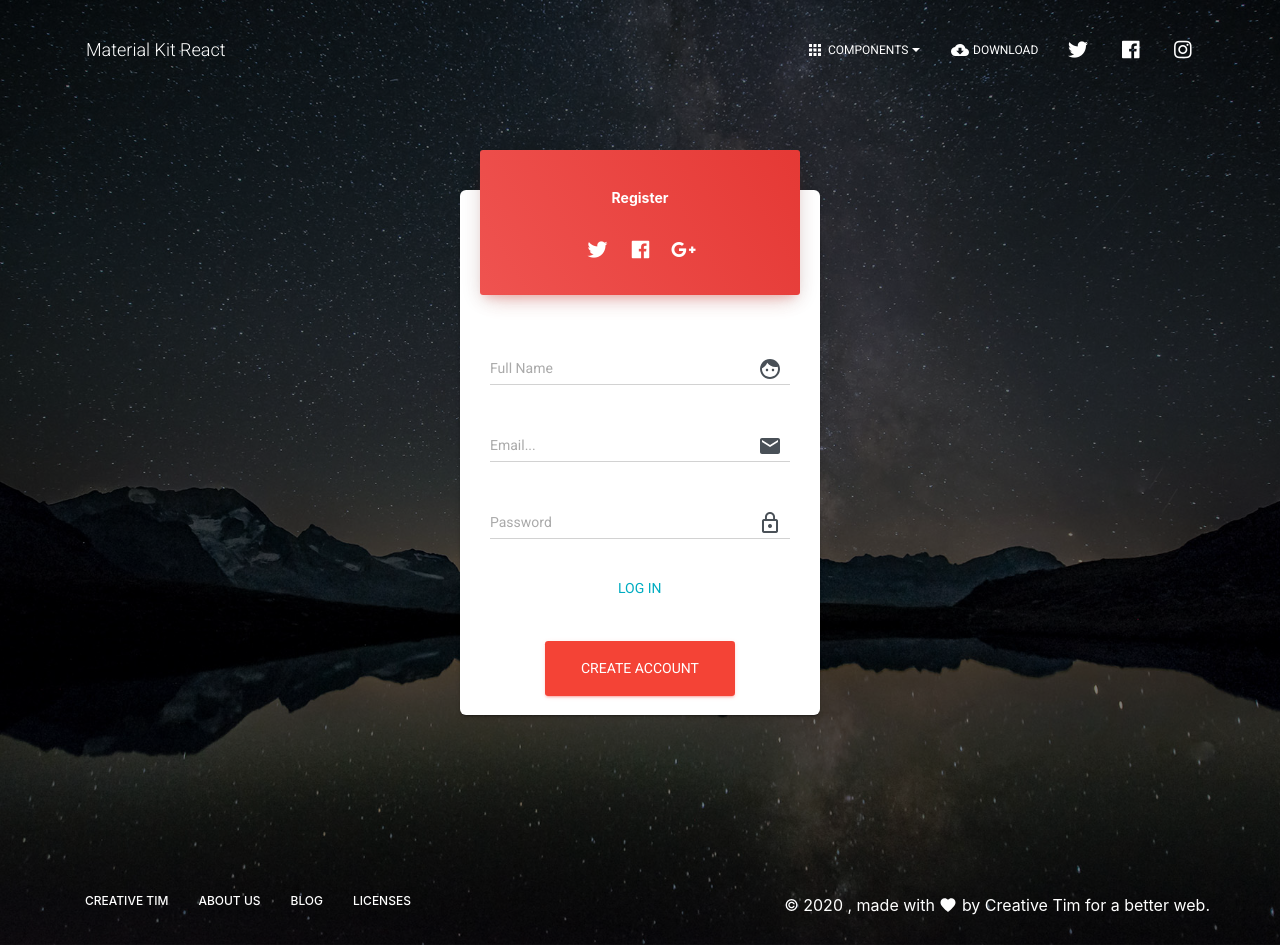
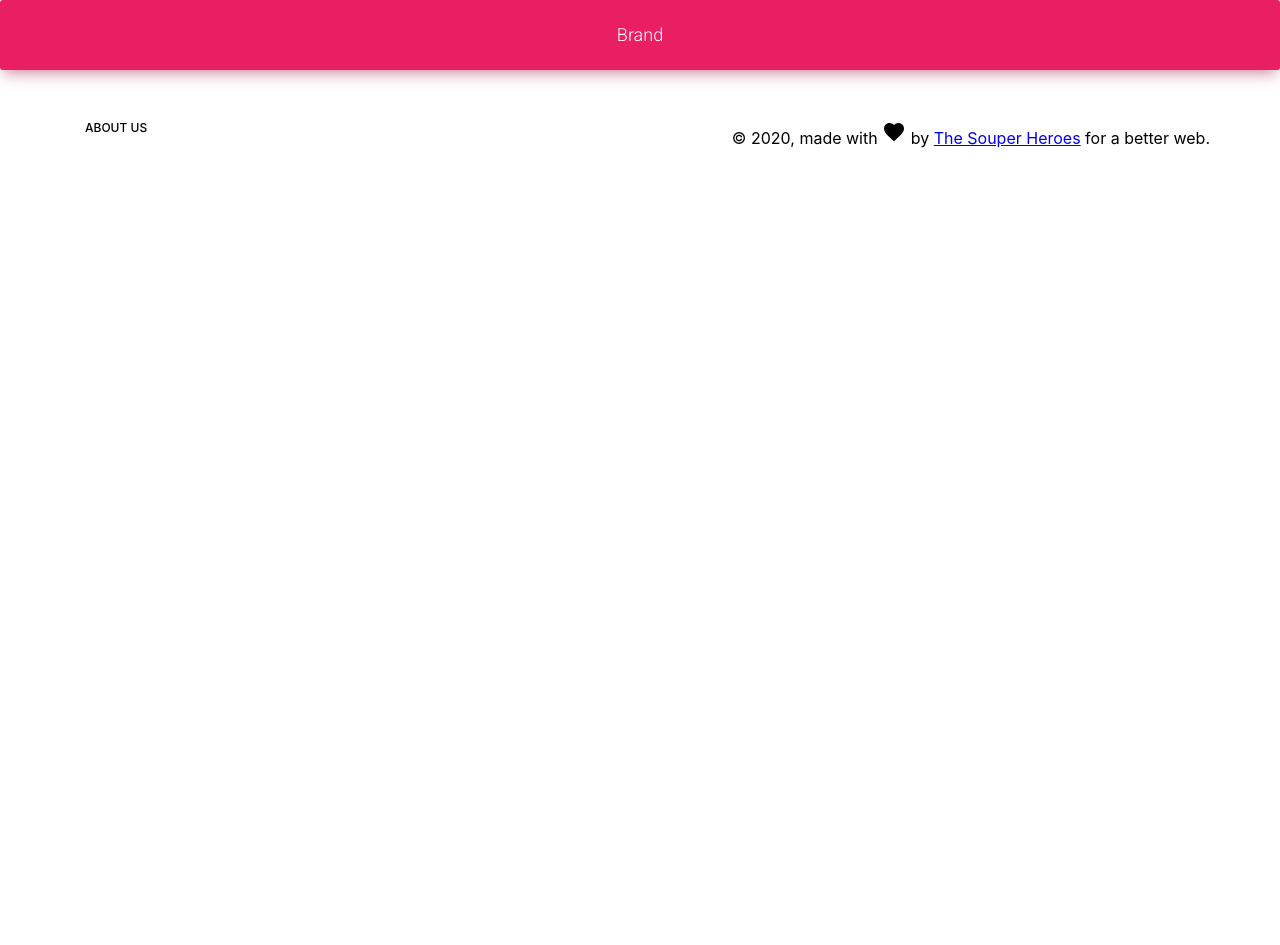
Before and after one commit to Souper-Heroes/souper-app-frontend, a React (Create React App) app: page / in a window 1280 px wide. After the commit the page ends 800 px from the top, so only its background shows below. Built offline with nearby package versions, Linux system fonts and the light colour scheme.

Commit message:
Reinstated App.js to nav bar and footer

```diff
--- a/src/App.js
+++ b/src/App.js
@@ -3,21 +3,21 @@ import Navbar from "./components/layout/Navbar";
 import SouperFooter from "./components/layout/SouperFooter";
 import LoginPage from "./components/Login/LoginPage";
 import RegisterPage from "./components/Register/RegisterPage";
-import LandingPage from "./components/LandingPage/LandingPage";
+
 import "./App.css";
-import { BrowserRouter } from "react-router-dom";
+//import { BrowserRouter } from "react-router-dom";
 
 function App() {
   return (
-    <BrowserRouter>
-      <RegisterPage />
-    </BrowserRouter>
+    //<BrowserRouter>
+    //  <RegisterPage />
+    //</BrowserRouter>
     //<LoginPage />
     //<LandingPage />
-    //<div className="App">
-    //  <Navbar />
-    //  <SouperFooter />
-    //</div>
+    <div className="App">
+      <Navbar />
+      <SouperFooter />
+    </div>
   );
 }
 
```
